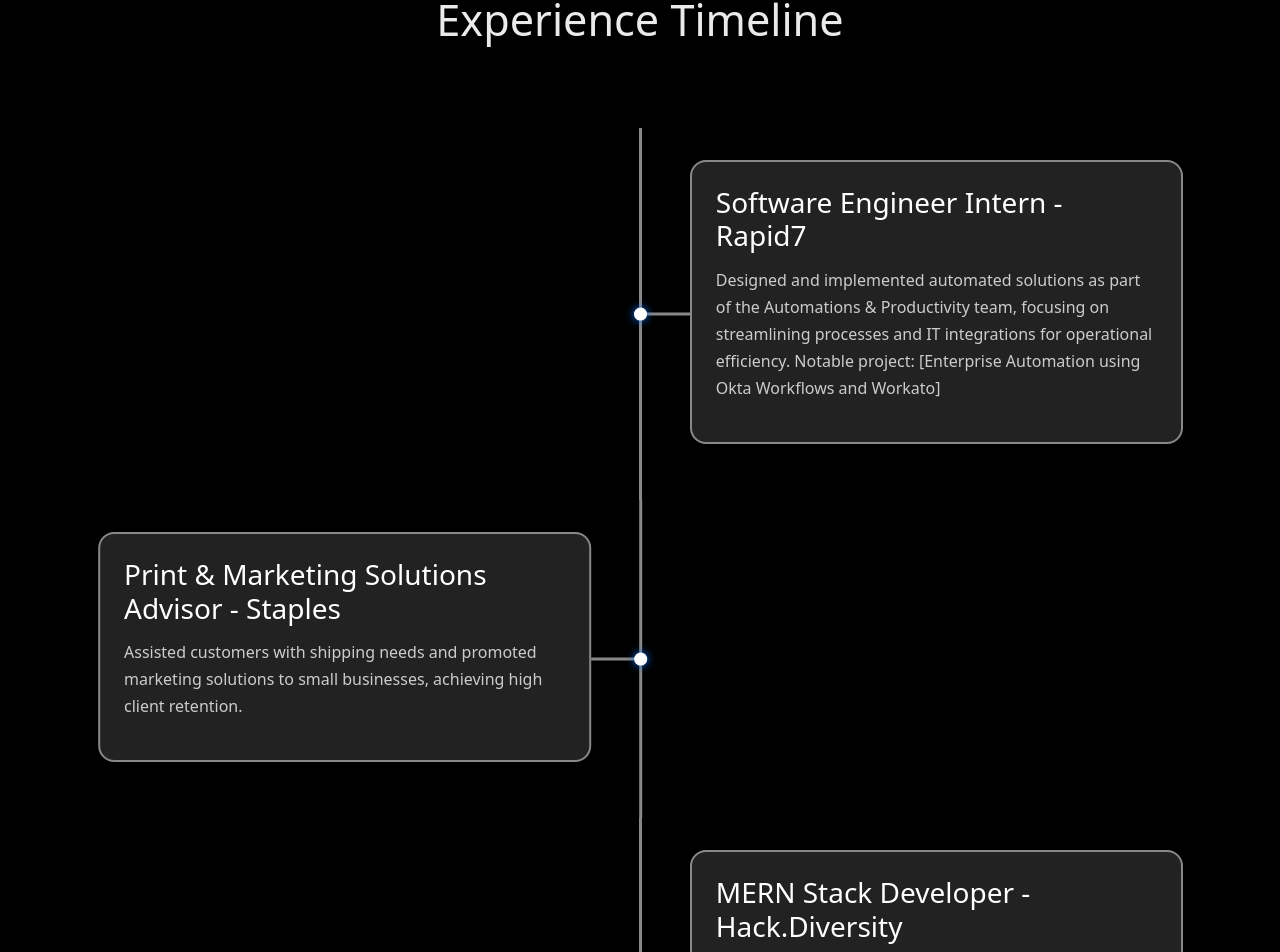
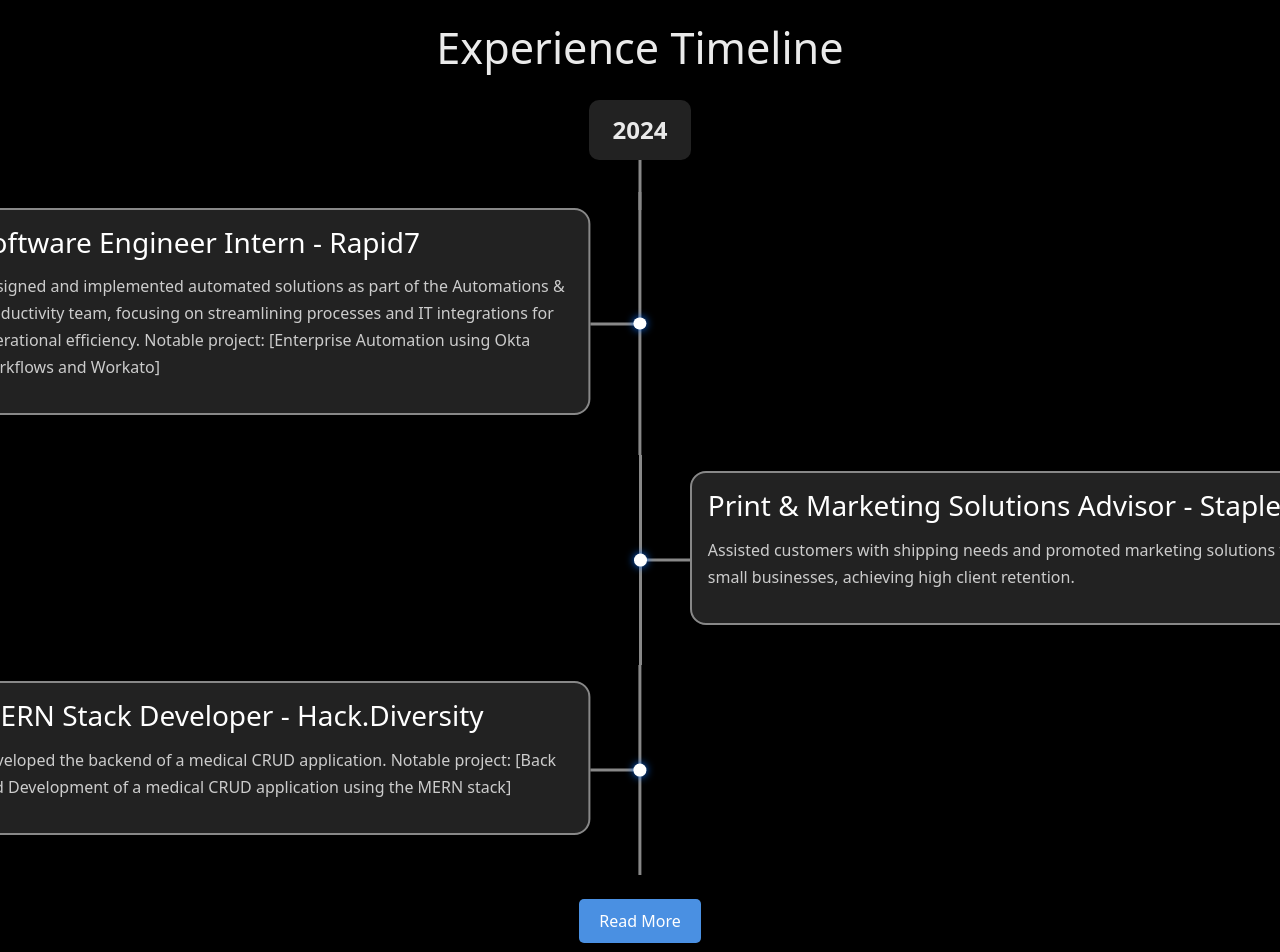
Before and after one commit to EdwinP503/edwin-fullstack-portfolio, a React (Create React App) app in the folder frontend/: page /about in a window 1280 px wide. Shown: the part 389-1341 px from the top of the page. Built offline with nearby package versions, Linux system fonts and the light colour scheme.

Commit message:
Updated AboutMe.js and css files to modify the experience timeline layout and hide the majority of it with a read more toggle button. Updated App.css and Index.css to fix gray block at the bottom of the About Me page

```diff
--- a/frontend/src/App.css
+++ b/frontend/src/App.css
@@ -4,9 +4,11 @@
 .App {
     background-color: #000000;
     color: #ffffff;
-    min-height: 100vh;
+    height: 100%;  /* Ensure it takes the full height */
+    display: flex;
+    flex-direction: column;
+    justify-content: flex-start; /* Ensure content starts from top */
 }
-
 /* Remove navbar-related styles from App.css to avoid overlap */
 /* The navbar styles should be handled entirely in Header.css */
 
--- a/frontend/src/components/AboutMe.css
+++ b/frontend/src/components/AboutMe.css
@@ -1,27 +1,5 @@
 /* About Me container styling */
 @import url('https://fonts.googleapis.com/css2?family=Playfair+Display:wght@700&display=swap');
-.about-me-container {
-  margin: 50px auto;
-  text-align: center;
-  width: 80%;
-  max-width: 1200px;
-}
-
-.about-me-container h2 {
-  font-size: 2.7rem;
-  margin-bottom: 20px;
-  line-height: 1.3;
-  color: #eaeaea;
-  padding-top: 30px;
-}
-
-/* Profile picture styling */
-.portrait {
-  width: 450px;
-  height: 350px;
-  border-radius: 5%;
-  margin: 20px auto;
-}
 
 /* Skills container styling */
 .skills-container {
@@ -83,6 +61,73 @@
   transition: opacity 0.3s ease;
 }
 
+.about-me-container {
+  margin: 3em auto;
+  text-align: center;
+  width: 90%;
+}
+
+.about-me-container h2 {
+  font-size: 2.7rem;
+  margin-bottom: 20px;
+  line-height: 1.3;
+  color: #eaeaea;
+  padding-top: 30px;
+}
+
+/* Profile picture styling */
+.portrait {
+  width: 450px;
+  height: 350px;
+  border-radius: 5%;
+  margin: 20px auto;
+}
+
+/* Hidden timelines */
+.hidden {
+  display: none;
+  opacity: 0;
+  transition: opacity 0.5s ease-in-out;
+}
+
+/* Visible timelines */
+.visible {
+  display: block;
+  opacity: 1;
+  transition: opacity 0.5s ease-in-out;
+}
+
+/* Timeline start styling */
+.timeline-start {
+  position: relative;
+  text-align: center;
+  margin-bottom: 2em; /* Space below the year */
+}
+
+.timeline-start .year-label {
+  font-size: 1.5rem;
+  font-weight: bold;
+  color: #eaeaea;
+  position: relative;
+  display: inline-block;
+  background-color: #222; /* Matches milestone styling */
+  padding: 0.5em 1em;
+  border-radius: 10px;
+  box-shadow: 2px 2px 8px rgba(0, 0, 0, 0.3);
+}
+
+/* Position the connecting line to align with the timeline */
+.timeline-start::after {
+  content: '';
+  position: absolute;
+  background: #888; /* Same color as other connecting lines */
+  width: 3px;
+  height: 50px; /* Adjust height to align with the first milestone */
+  top: 100%; /* Position the line below the year label */
+  left: 50%;
+  transform: translateX(-50%);
+}
+
 /* Timeline styling */
 .timeline-year {
   margin-bottom: 80px;
@@ -94,14 +139,13 @@
 }
 
 .vertical-timeline {
-  margin: 5em auto;
+  margin: 1.5em auto;
   max-width: 34.15em;
 }
 
 .milestones {
-  max-width: 34em;
-  padding-bottom: 2em;
-  padding-top: 2em;
+  width: 700px;
+  padding: 1em;
   position: relative;
 }
 
@@ -120,7 +164,7 @@
 .milestones div {
   border: 2px solid #888;
   border-radius: 1em;
-  padding: 1.5em;
+  padding: 1em;
   margin-bottom: 1.5em;
   background-color: #222;
 }
@@ -135,7 +179,7 @@
 .milestones:nth-child(even) {
   border-right: 3px solid #888;
   padding-right: 3em;
-  transform: translateX(-16.8em);
+  transform: translateX(-26.6em);
 }
 
 /* Connecting lines for milestones */
@@ -177,6 +221,31 @@
 
 .milestones:nth-child(even) div::before {
   right: -0.5em;
+}
+
+.timeline-spacer {
+  margin-top: 20px;
+  text-align: center;
+}
+
+.timeline-spacer-pro {
+  margin-top: 10px;
+  padding-bottom: 40px;
+  text-align: center;
+}
+
+.read-more-btn {
+  background-color: #4a90e2;
+  color: white;
+  border: none;
+  padding: 10px 20px;
+  border-radius: 5px;
+  cursor: pointer;
+  font-size: 1rem;
+}
+
+.read-more-btn:hover {
+  background-color: #3578d4;
 }
 
 /* Responsiveness for smaller screens */
--- a/frontend/src/components/AboutMe.js
+++ b/frontend/src/components/AboutMe.js
@@ -1,5 +1,5 @@
 // File: src/components/AboutMe.js
-import React from 'react';
+import React, { useState } from 'react';
 import './AboutMe.css';
 import { FontAwesomeIcon } from '@fortawesome/react-fontawesome';
 import { faLaptopCode, faServer, faSitemap, faTools } from '@fortawesome/free-solid-svg-icons'; // solid icons
@@ -7,78 +7,63 @@
 faPython, faJenkins, faGithub, faSlack, faBitbucket, faJira } from '@fortawesome/free-brands-svg-icons'; // brand icons
 
 function AboutMe() {
-  const timelineData = [
+  const [showMore, setShowMore] = useState(false);
+
+  const timelineData1 = [
     {
       milestones: [
         {
-          name: "Software Engineer Intern - Rapid7",
-          text: "Designed and implemented automated solutions as part of the Automations & Productivity team, focusing on streamlining processes and IT integrations for operational efficiency. Notable project: [Enterprise Automation using Okta Workflows and Workato]",
+          name: 'Software Engineer Intern - Rapid7',
+          text: 'Designed and implemented automated solutions as part of the Automations & Productivity team, focusing on streamlining processes and IT integrations for operational efficiency. Notable project: [Enterprise Automation using Okta Workflows and Workato]',
         }
       ]
     },
     {
       milestones: [
         {
-          name: "Print & Marketing Solutions Advisor - Staples",
-          text: "Assisted customers with shipping needs and promoted marketing solutions to small businesses, achieving high client retention.",
+          name: 'Print & Marketing Solutions Advisor - Staples',
+          text: 'Assisted customers with shipping needs and promoted marketing solutions to small businesses, achieving high client retention.',
         }
       ]
     },
     {
       milestones: [
         {
-          name: "MERN Stack Developer - Hack.Diversity",
-          text: "Developed the backend of a medical CRUD application. Notable project: [Back End Development of a medical CRUD application using the MERN stack]",
+          name: 'MERN Stack Developer - Hack.Diversity',
+          text: 'Developed the backend of a medical CRUD application. Notable project: [Back End Development of a medical CRUD application using the MERN stack]',
         }
+      ]
+    }
+  ];
 
-      ]
-    },
+  const timelineData2 = [
     {
       milestones: [
         {
-          name: "Construction Supervisor - G.P. Carpentry & Remodeling LLC",
-          text: "Led remodeling projects and a carpentry team, improving project completion rates through effective scheduling and resource management",
+          name: 'Construction Supervisor - G.P. Carpentry & Remodeling LLC',
+          text: 'Led remodeling projects and a carpentry team, improving project completion rates through effective scheduling and resource management',
         }
+      ]
+    }
+  ];
 
-      ]
-    },
+  const timelineData3 = [
     {
       milestones: [
         {
-          name: "Research Assistant - Washington State University",
-          text: "Automated phenotyping data collection through image analysis for object recognition. Notable project: [Plant Phenotyping: Image Analysis of Pear Rootstocks using PlantCV]",
+          name: 'Research Assistant - Washington State University',
+          text: 'Automated phenotyping data collection through image analysis for object recognition. Notable project: [Plant Phenotyping: Image Analysis of Pear Rootstocks using PlantCV]',
         }
       ]
-    },
+    }
+  ];
+
+  const timelineData4 = [
     {
       milestones: [
         {
           name: "High School Tutor - East Boston Ecumenical Community Council (EBECC)",
           text: "Provided tutoring to students at East Boston High School for Math and Computer programming basics",
-        }
-      ]
-    },
-    {
-      milestones: [
-        {
-          name: "Community Volunteer - Vecindarios Unidos/United Neighborhoods",
-          text: "Assisted low-income families in applying for rent assistance during COVID-19",
-        }
-      ]
-    },
-    {
-      milestones: [
-        {
-          name: "Research Assistant - UMass Boston",
-          text: "Analyzed cranberries for disease detection using image processing as well as automate the collection of object measurement through object recognition. Notable project: [Phenotypic Data Analysis Through Image Processing with PlantCV]",
-        }
-      ]
-    },
-    {
-      milestones: [
-        {
-          name: "Operations Administrator - FedEx Ground",
-          text: "Managed communication with customers and supported warehouse operations by optimizing data entry processes for enhanced efficiency",
         }
       ]
     }
@@ -110,10 +95,81 @@
         ))}
       </div>
       <h2>Experience Timeline</h2>
-      {/* Vertical timeline */}
+      <div className="timelines-container">
+        {/* First timeline */}
         <div className="vertical-timeline">
-        {timelineData.map((yearData, index) => (
-          <div className="milestones">
+          <div className="timeline-start">
+            <div className="year-label">2024</div>
+          </div>
+          {timelineData1.map((yearData, index) => (
+            <div className="milestones" key={index}>
+              {yearData.milestones.map((milestone, idx) => (
+                <div key={idx} className="milestone-dot">
+                  <h3>{milestone.name}</h3>
+                  <p>{milestone.text}</p>
+                </div>
+              ))}
+            </div>
+          ))}
+        </div>
+
+        {/* Spacer between timelines */}
+        <div className="timeline-spacer-pro">
+          <button
+            className="read-more-btn"
+            onClick={() => setShowMore(!showMore)}
+          >
+            {showMore ? "Show Less" : "Read More"}
+          </button>
+        </div>
+
+        {/* Second timeline */}
+        <div className={`vertical-timeline ${showMore ? 'visible' : 'hidden'}`}>
+          <div className="timeline-start">
+            <div className="year-label">2023</div>
+          </div>
+          {timelineData2.map((yearData, index) => (
+            <div className="milestones" key={index}>
+              {yearData.milestones.map((milestone, idx) => (
+                <div key={idx} className="milestone-dot">
+                  <h3>{milestone.name}</h3>
+                  <p>{milestone.text}</p>
+                </div>
+              ))}
+            </div>
+          ))}
+        </div>
+
+        {/* Spacer between timelines */}
+        <div className="timeline-spacer"></div>
+
+        {/* Third timeline */}
+        <div className={`vertical-timeline ${showMore ? 'visible' : 'hidden'}`}>
+          <div className="timeline-start">
+            <div className="year-label">2022</div>
+          </div>
+          {timelineData3.map((yearData, index) => (
+            <div className="milestones" key={index}>
+              {yearData.milestones.map((milestone, idx) => (
+                <div key={idx} className="milestone-dot">
+                  <h3>{milestone.name}</h3>
+                  <p>{milestone.text}</p>
+                </div>
+              ))}
+            </div>
+          ))}
+        </div>
+
+        {/* Spacer between timelines */}
+        <div className="timeline-spacer"></div>
+
+        {/* Fourth timeline */}
+        <div className={`vertical-timeline ${showMore ? 'visible' : 'hidden'}`}>
+          <div className="timeline-start">
+            <div className="year-label">2021</div>
+          </div>
+          {timelineData4.map((yearData, index) => (
+            <div className="milestones" key={index}>
               {yearData.milestones.map((milestone, idx) => (
                 <div key={idx} className="milestone-dot">
                   <h3>{milestone.name}</h3>
@@ -124,6 +180,7 @@
           ))}
         </div>
       </div>
+    </div>
   );
 }
 
--- a/frontend/src/index.css
+++ b/frontend/src/index.css
@@ -3,13 +3,12 @@
 body::before {
   content: '';
   background-color: rgba(0, 0, 0, .7);
-  position: absolute;
+  position: fixed;
   top: 0;
   left: 0;
   width: 100%;
-  height: 100%;
+  height: 100vh;
   z-index: -1;
-  position: fixed;
 }
 
 /* Set background for entire app */
```
Lines whose indentation alone changed are shown as unchanged.
